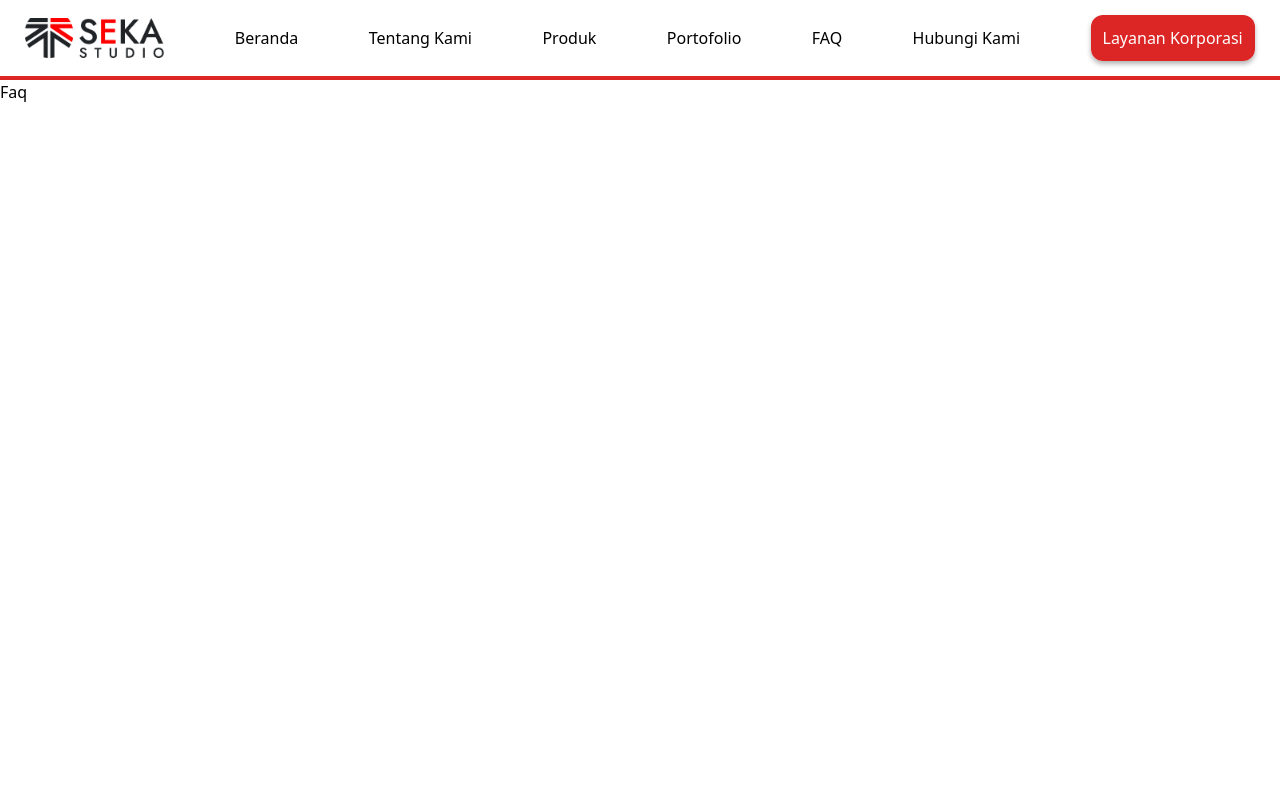
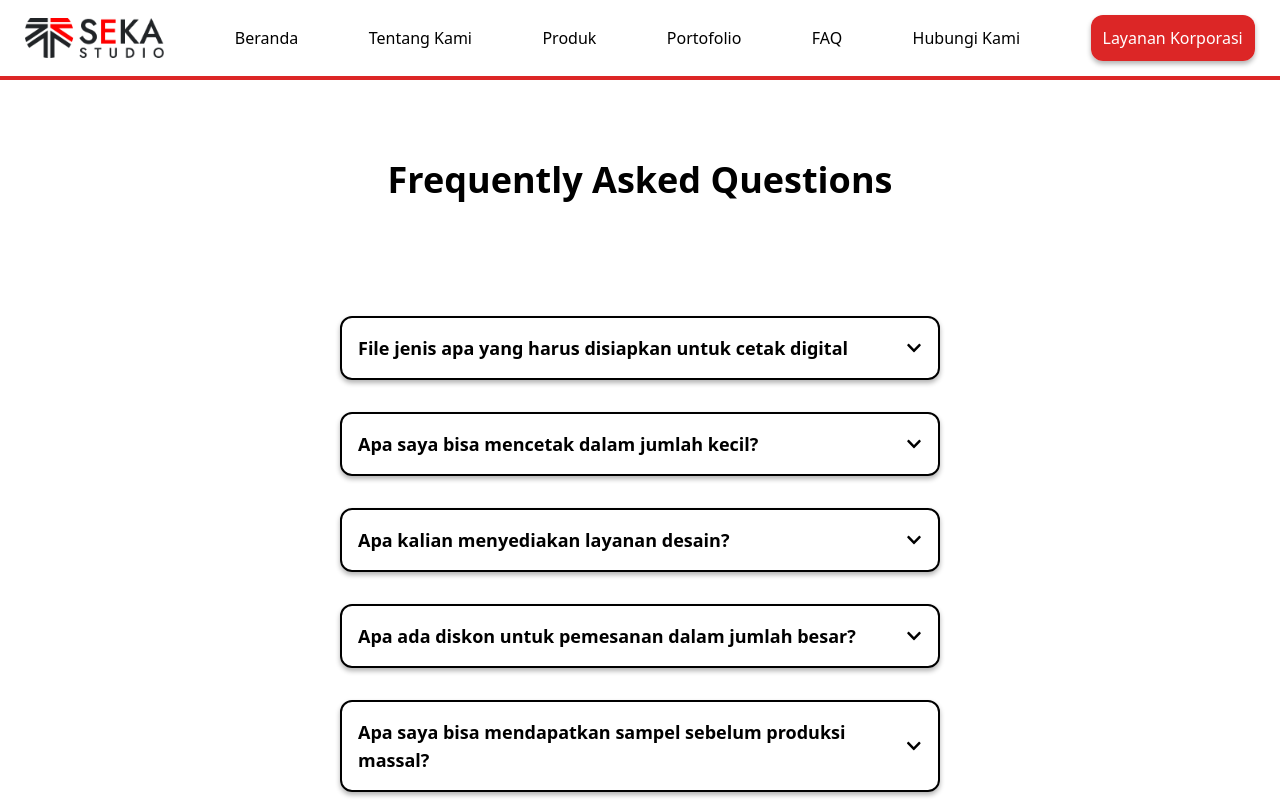
Before and after one commit to Ijon6k/Seka-studio-web, a React (Vite) app: page /faq in a window 1280 px wide. Shown: the top 800 px of the page. Built offline with nearby package versions, Linux system fonts and the light colour scheme.

Commit message:
added faq and accordion components

```diff
--- a/package.json
+++ b/package.json
@@ -13,6 +13,7 @@
     "axios": "^1.6.8",
     "react": "^18.2.0",
     "react-dom": "^18.2.0",
+    "react-icons": "^5.2.1",
     "react-router-dom": "^6.24.0"
   },
   "devDependencies": {
--- /dev/null
+++ b/src/components/ui/Accordion.jsx
@@ -0,0 +1,37 @@
+import { useState } from "react";
+import { FaChevronDown } from "react-icons/fa";
+
+const Accordion = ({ title, desc }) => {
+  const [isOpen, setIsOpen] = useState(false);
+
+  const toggleAccordion = () => {
+    setIsOpen(!isOpen);
+  };
+
+  return (
+    <div className="border-2 border-black rounded-xl shadow-custom-shadow">
+      <div
+        className="flex justify-between items-center p-4 cursor-pointer"
+        onClick={toggleAccordion}
+      >
+        <h2 className="text-lg font-semibold">{title}</h2>
+        <FaChevronDown
+          className={`transform transition-transform duration-300 ${
+            isOpen ? "rotate-180" : ""
+          }`}
+        />
+      </div>
+      <div
+        className={`overflow-hidden transition-all duration-300 ease-in-out ${
+          isOpen ? "max-h-screen opacity-100" : "max-h-0 opacity-0"
+        }`}
+      >
+        <div className="p-4">
+          <p>{desc}</p>
+        </div>
+      </div>
+    </div>
+  );
+};
+
+export default Accordion;
--- a/src/pages/FAQ.jsx
+++ b/src/pages/FAQ.jsx
@@ -1,7 +1,49 @@
+import Footer from "../components/layout/Footer";
 import PageWrapper from "../components/layout/PageWrapper";
+import Accordion from "../components/ui/Accordion";
 
+const faqData = [
+  {
+    title: "File jenis apa yang harus disiapkan untuk cetak digital",
+    desc: "File bisa disiapkan dalam format seperti PDF, PSD, AI, SVG, CDR, JPEG, serta PNG dengan ukuran sesuai dan menggunakan mode untuk hasil terbaik.",
+  },
+  {
+    title: "Apa saya bisa mencetak dalam jumlah kecil?",
+    desc: "Ya, tentu saja bisa! Salah satu keunggulan kami adalah fleksibilitas untuk mencetak dalam jumlah kecil hingga besar sesuai kebutuhan anda.",
+  },
+  {
+    title: "Apa kalian menyediakan layanan desain?",
+    desc: "Ya, kami memiliki tim desain yang profesional untuk dapat membantu anda dalam membuat atau mengubah desain sesuai kebutuhan cetak anda.",
+  },
+  {
+    title: "Apa ada diskon untuk pemesanan dalam jumlah besar?",
+    desc: "Tentu kami memiliki harga khusus untuk pemesanan dalam jumlah besar. Kami juga memmiliki layanan korporasi yang dapat membantu anda untuk mendapatkan penawaran harga khusus sesuai kebutuhan anda.",
+  },
+  {
+    title: "Apa saya bisa mendapatkan sampel sebelum produksi massal?",
+    desc: "Tentu, kami dapat menyediakan proof atau sampel untuk memastikan hasil produksi sesuai dengan ekspektasi anda sebelum memulai produksi massal.",
+  },
+  {
+    title: "Apakah kalian menyediakan layanan pengiriman?",
+    desc: "Ya kami menyediakan layanan pengiriman. Untuk biaya dan waktu pengiriman akan bergantung pada lokasi tujuan serta dimensi barang yang akan dikirim.",
+  },
+];
 const FAQ = () => {
-  return <PageWrapper>Faq</PageWrapper>;
+  return (
+    <PageWrapper customClass={""}>
+      <div className="flex flex-col mx-auto gap-5 w-[600px] pb-96">
+        <h1 className="text-4xl py-20 font-bold mb-4 text-center">
+          Frequently Asked Questions
+        </h1>
+        <div className=" flex flex-col gap-8">
+          {faqData.map((faq, index) => (
+            <Accordion key={index} title={faq.title} desc={faq.desc} />
+          ))}
+        </div>
+      </div>
+      <Footer></Footer>
+    </PageWrapper>
+  );
 };
 
 export default FAQ;
```
Also changed, not shown: 1 other file (tests, documents, lock files or other folders).
